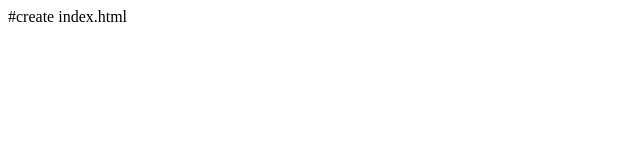
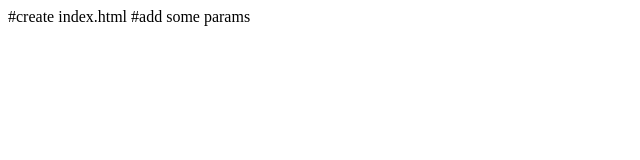
Before and after one commit to wildermoschool/my-website-oops, a plain HTML site: page index.html in a window 1280 px wide. Shown: the whole page, without its empty margins (0-640 px from the left). Drawn offline with Linux system fonts and the light colour scheme.

Commit message:
add params

```diff
--- a/index.html
+++ b/index.html
@@ -6,5 +6,6 @@
 </head>
 <body>
 #create index.html
+#add some params
 </body>
 </html>
```
